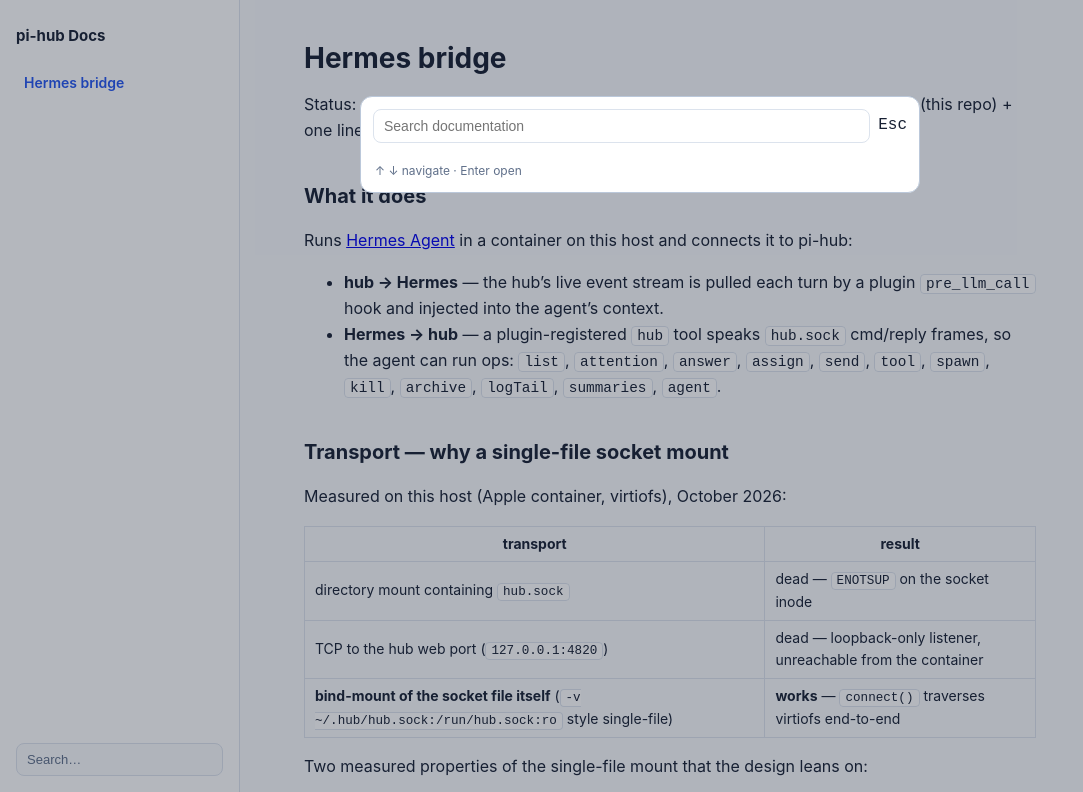
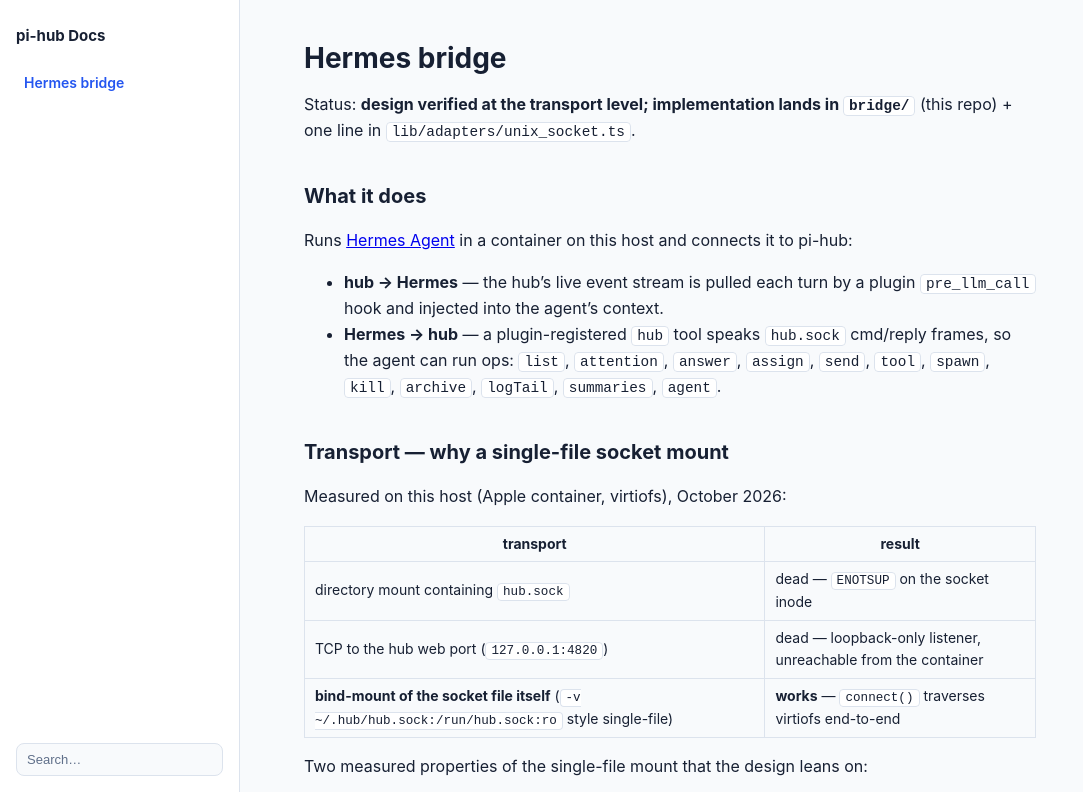
Before and after one commit to yurifrl/pi-hub, an Astro site in the folder docs-site/: page /hermes-bridge in a window 1280 px wide. Shown: the top 792 px of the page, without its empty margins (0-1083 px from the left). Built offline with nearby package versions, Linux system fonts and the light colour scheme; Astro itself is replaced by a stand-in of ours.

Commit message:
fix(docs): search dialog blocked the page when hidden
.search-dialog's display: flex overrode the UA [hidden] rule, so the
full-viewport backdrop rendered open on every load and swallowed clicks.
Key the visibility to [hidden] with a :not([hidden]) display override.

```diff
--- a/docs-site/public/assets/docs.css
+++ b/docs-site/public/assets/docs.css
@@ -118,12 +118,13 @@ body {
   position: fixed;
   inset: 0;
   background: color-mix(in srgb, var(--ink) 32%, transparent);
-  display: flex;
+  display: none; /* [hidden] is the open/close switch — JS toggles it */
   align-items: flex-start;
   justify-content: center;
   padding: 12vh 16px 0;
   z-index: 40;
 }
+.search-dialog:not([hidden]) { display: flex; }
 .search-panel {
   width: min(560px, 100%);
   background: var(--surface);
```
